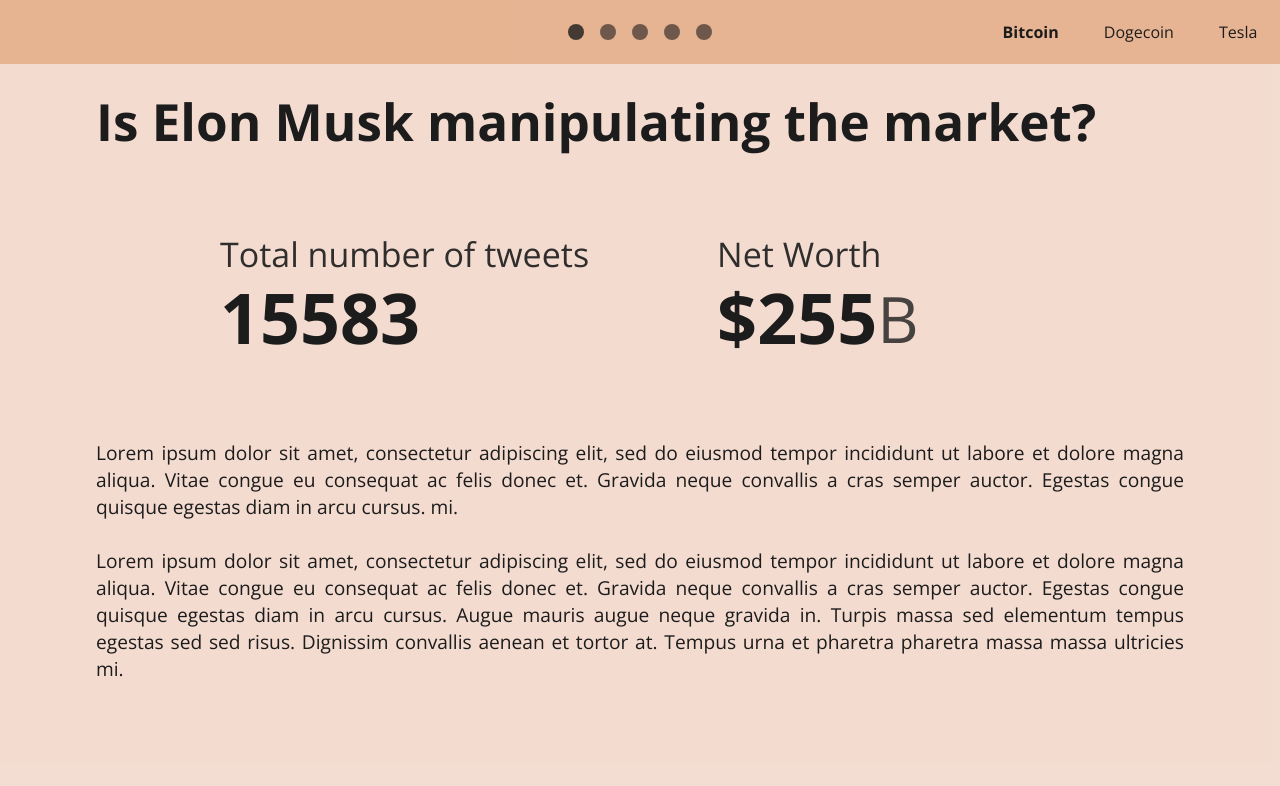
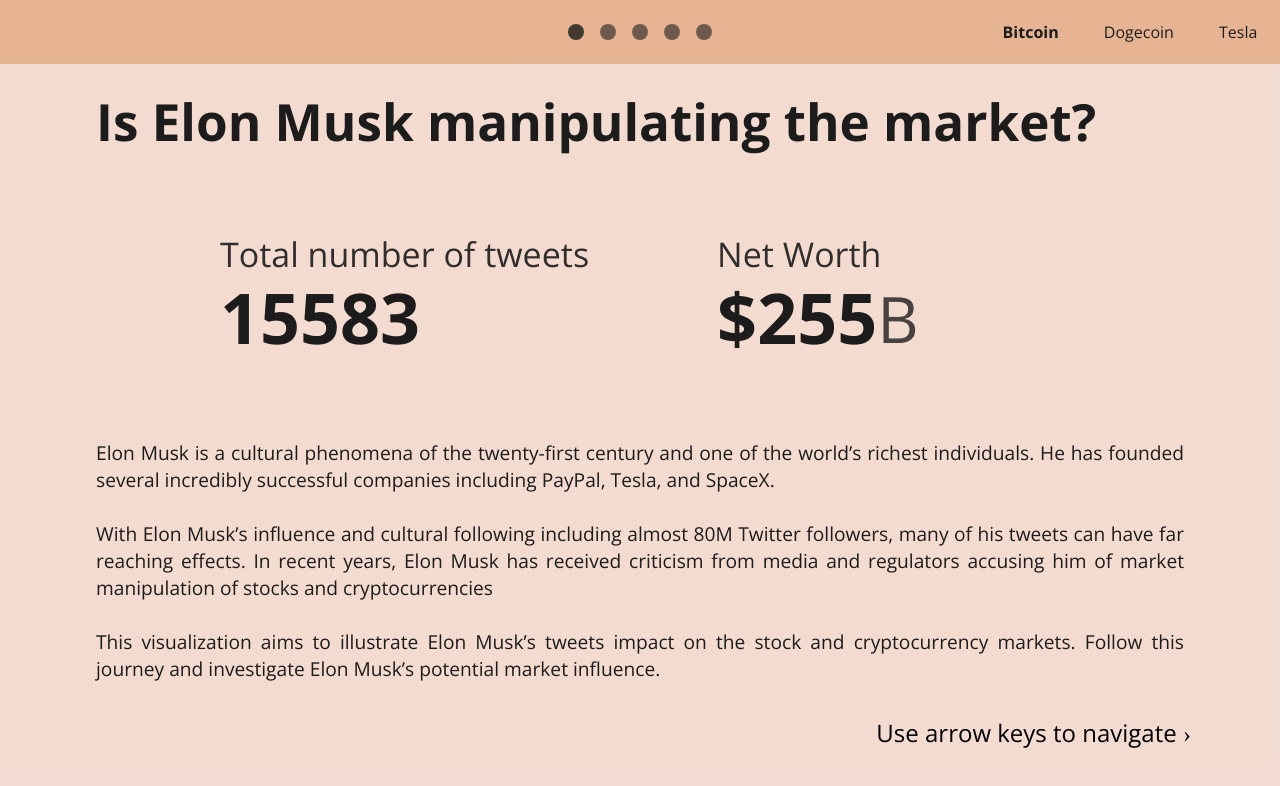
Before and after one commit to com-480-data-visualization/datavis-project-2022-visualizationclowns, a React (Vite) app in the folder viz/: page / in a window 1280 px wide. Shown: the top 786 px of the page. Built offline with nearby package versions, Linux system fonts and the light colour scheme.

Commit message:
Created seperate instruction component

```diff
--- a/viz/src/components/engagementRanking/EngagementRanking.module.css
+++ b/viz/src/components/engagementRanking/EngagementRanking.module.css
@@ -25,32 +25,3 @@
 .tweets::-webkit-scrollbar {
   display: none;
 }
-
-@keyframes bounce {
-  0% {
-    transform: translateX(0px);
-  }
-
-  50% {
-    transform: translateX(30px);
-  }
-
-  100% {
-    transform: translateX(0px);
-  }
-}
-
-.scrollText {
-  position: absolute;
-  font-size: 24px;
-  font-weight: lighter;
-  animation: bounce 1s ease-in-out infinite;
-  bottom: -45px;
-  right: 0;
-  /* display: none; */
-}
-
-.scrollText::after {
-  content: "    ›";
-  font-size: 24px;
-}
--- /dev/null
+++ b/viz/src/components/instruction/Instruction.jsx
@@ -0,0 +1,19 @@
+import React from "react";
+import css from "./Instruction.module.css";
+
+const Instruction = ({ text, onClick }) => {
+  return (
+    <div
+      style={{ userSelect: "none" }}
+      onClick={(e) => {
+        e.preventDefault();
+        onClick && onClick();
+      }}
+      className={[css.scrollText, "scroll-text"].join(" ")}
+    >
+      {text}
+    </div>
+  );
+};
+
+export default Instruction;
--- /dev/null
+++ b/viz/src/components/instruction/Instruction.module.css
@@ -0,0 +1,22 @@
+@keyframes bounce {
+  0% {
+    transform: translateX(0px);
+  }
+
+  50% {
+    transform: translateX(30px);
+  }
+
+  100% {
+    transform: translateX(0px);
+  }
+}
+
+.scrollText {
+  position: absolute;
+  font-size: 24px;
+  font-weight: lighter;
+  animation: bounce 3s ease-in-out infinite;
+  bottom: -45px;
+  right: 0;
+}
--- a/viz/src/pages/IntroductionPage/IntroductionPage.jsx
+++ b/viz/src/pages/IntroductionPage/IntroductionPage.jsx
@@ -1,13 +1,15 @@
-import React, { useEffect, useRef } from "react";
+import React, { useEffect, useRef, useState } from "react";
 import Layout from "../../components/layout/Layout";
 import css from "./IntroductionPage.module.css";
 import { HeroStats } from "../../components/heroStats/HeroStats";
 import Paragraph from "../../components/paragraph/Paragraph";
 import * as d3 from "d3";
+import Instruction from "../../components/instruction/Instruction";
 
 const Introduction = ({ nTweets }) => {
   const titleRef = useRef(null);
   const textRef = useRef(null);
+  const [showNavHint, setShowNavHint] = useState(false);
 
   useEffect(() => {
     if (titleRef.current) {
@@ -24,6 +26,9 @@
         text.style("opacity", 1);
       }, 200);
     }
+    setTimeout(() => {
+      setShowNavHint(true);
+    }, 5000);
   }, []);
 
   return (
@@ -56,22 +61,24 @@
           ref={textRef}
         >
           <Paragraph className={css.introductionText}>
-            Lorem ipsum dolor sit amet, consectetur adipiscing elit, sed do
-            eiusmod tempor incididunt ut labore et dolore magna aliqua. Vitae
-            congue eu consequat ac felis donec et. Gravida neque convallis a
-            cras semper auctor. Egestas congue quisque egestas diam in arcu
-            cursus. mi. <br />
+            Elon Musk is a cultural phenomena of the twenty-first century and
+            one of the world’s richest individuals. He has founded several
+            incredibly successful companies including PayPal, Tesla, and SpaceX.
             <br />
-            Lorem ipsum dolor sit amet, consectetur adipiscing elit, sed do
-            eiusmod tempor incididunt ut labore et dolore magna aliqua. Vitae
-            congue eu consequat ac felis donec et. Gravida neque convallis a
-            cras semper auctor. Egestas congue quisque egestas diam in arcu
-            cursus. Augue mauris augue neque gravida in. Turpis massa sed
-            elementum tempus egestas sed sed risus. Dignissim convallis aenean
-            et tortor at. Tempus urna et pharetra pharetra massa massa ultricies
-            mi.
+            <br />
+            With Elon Musk’s influence and cultural following including almost
+            80M Twitter followers, many of his tweets can have far reaching
+            effects. In recent years, Elon Musk has received criticism from
+            media and regulators accusing him of market manipulation of stocks
+            and cryptocurrencies
+            <br />
+            <br />
+            This visualization aims to illustrate Elon Musk’s tweets impact on
+            the stock and cryptocurrency markets. Follow this journey and
+            investigate Elon Musk’s potential market influence.
           </Paragraph>
         </section>
+        {showNavHint && <Instruction text={"Use arrow keys to navigate ›"} />}
       </article>
     </Layout>
   );
```
Also changed, not shown: viz/src/components/engagementRanking/EngagementRanking.jsx (+0 -10 lines).
